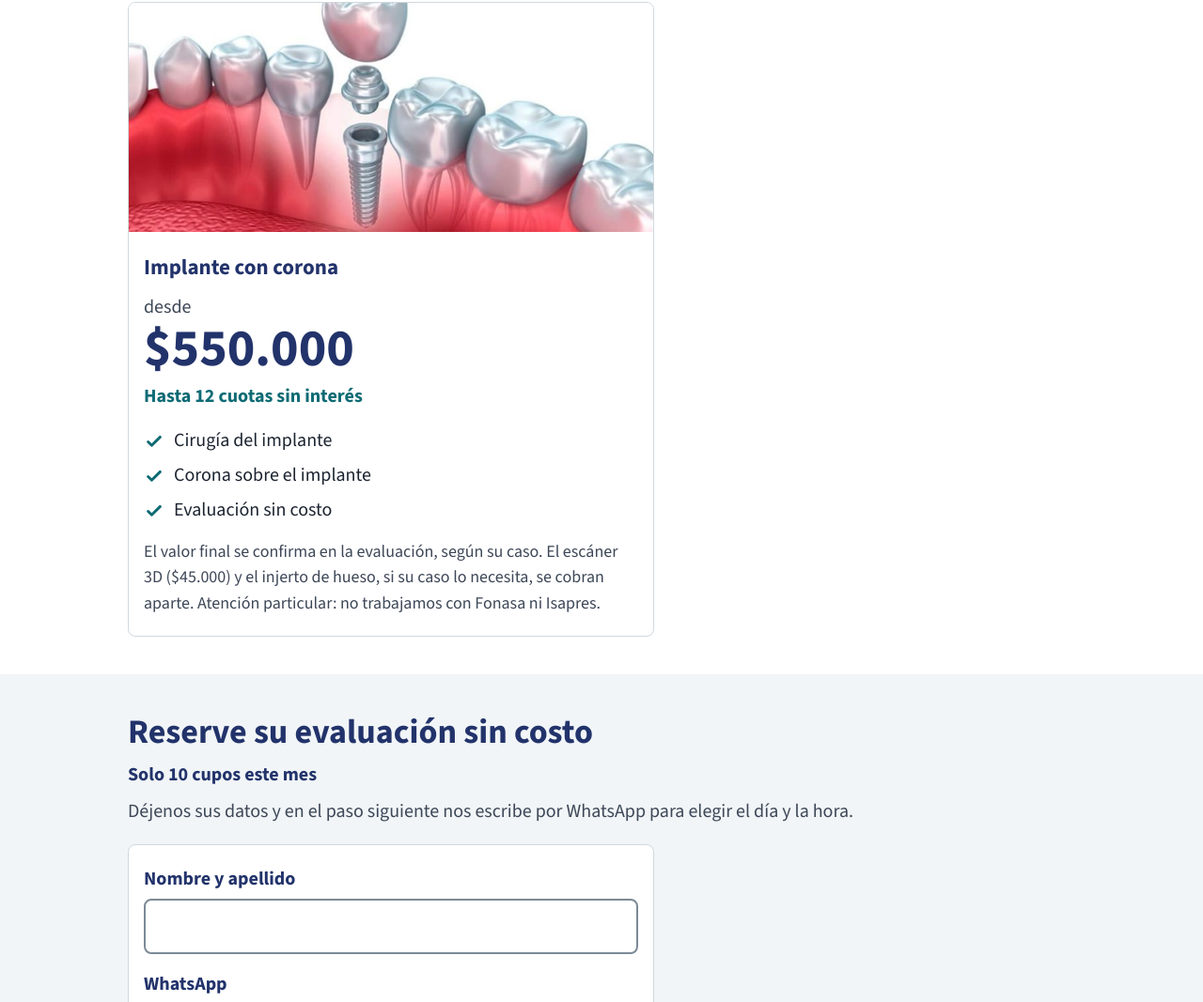
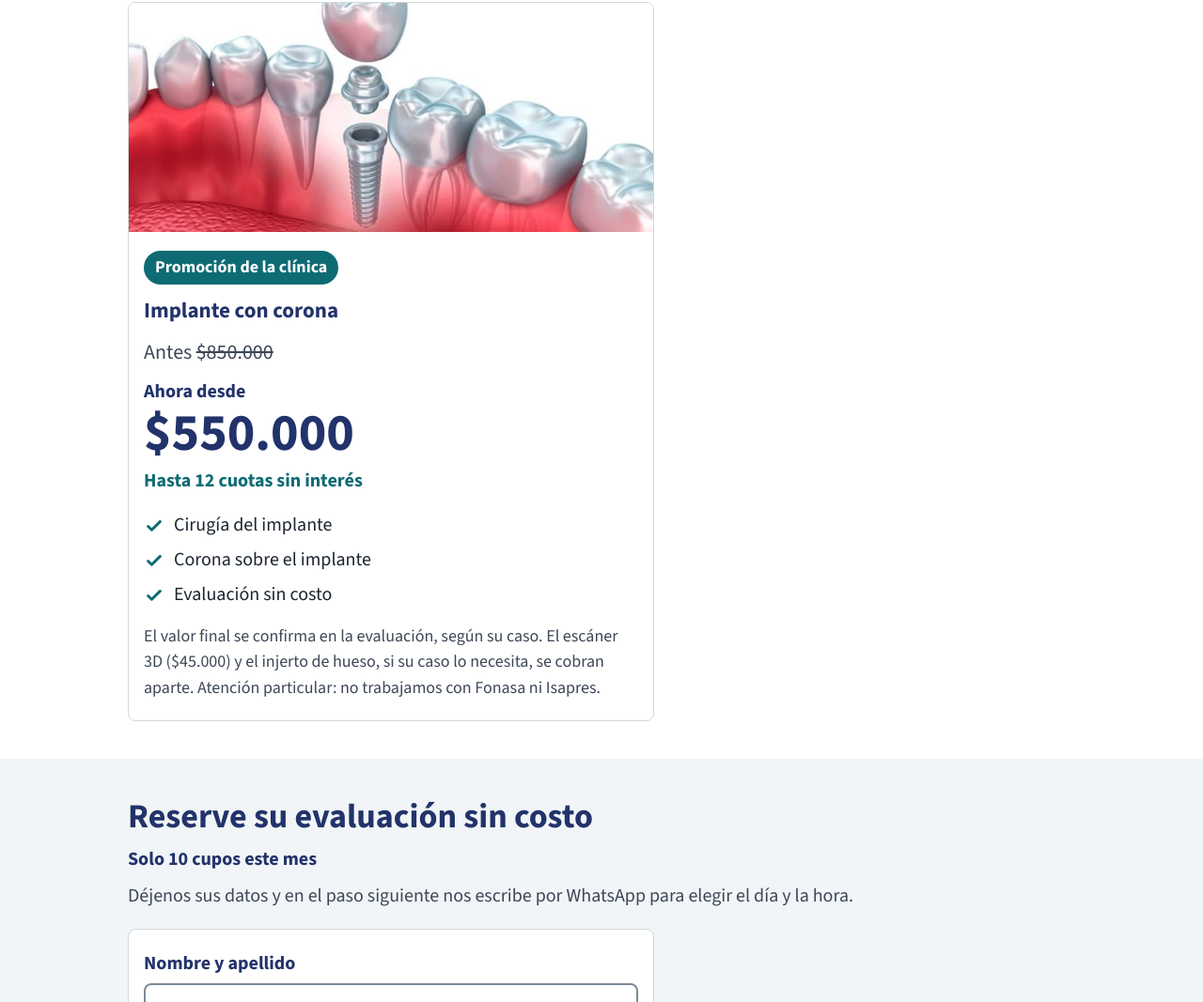
Before and after one commit to lukasconejeros/anpalex-implantes, a plain HTML site: page index.html in a window 1280 px wide. Shown: the part 2647-3714 px from the top of the page at 94% size. Drawn offline with nearby package versions, Linux system fonts and the light colour scheme.

Commit message:
Promoción: antes $850.000, ahora desde $550.000

```diff
--- a/estilos.css
+++ b/estilos.css
@@ -107,6 +107,10 @@ section.gris { background: var(--fondo-2); }
 .precio .cuerpo { padding: 20px 16px; }
 .precio .nombre { font-weight: 700; color: var(--azul); font-size: 23px; margin: 0; }
 .precio .desde { color: var(--suave); margin: 8px 0 0; }
+.precio .promo { display: inline-block; background: var(--boton); color: #fff; font-weight: 700; font-size: 18px; padding: 4px 12px; border-radius: 999px; margin-bottom: 10px; }
+.precio .antes { color: var(--suave); font-size: 22px; margin: 10px 0 0; }
+.precio .antes s { text-decoration-line: line-through; text-decoration-thickness: 2px; }
+.precio .ahora { color: var(--azul); font-weight: 700; }
 .precio .valor { font-size: clamp(46px, 12vw, 56px); font-weight: 800; color: var(--azul); line-height: 1; margin: 0 0 8px; }
 .precio .cuotas { display: block; color: var(--boton); font-weight: 700; }
 .incluye { list-style: none; padding: 0; margin: 16px 0 0; display: grid; gap: 6px; }
--- a/index.html
+++ b/index.html
@@ -4,9 +4,9 @@
   <meta charset="utf-8">
   <meta name="viewport" content="width=device-width, initial-scale=1">
   <title>Implantes dentales en Maipú | Clínica Dental Anpalex</title>
-  <meta name="description" content="Implante con corona desde $550.000, hasta 12 cuotas sin interés y evaluación sin costo. Clínica Dental Anpalex, Av. Los Pajaritos 1395, Maipú.">
+  <meta name="description" content="Promoción: implante con corona antes $850.000, ahora desde $550.000, hasta 12 cuotas sin interés y evaluación sin costo. Clínica Dental Anpalex, Av. Los Pajaritos 1395, Maipú.">
   <meta property="og:title" content="Implantes dentales en Maipú | Clínica Dental Anpalex">
-  <meta property="og:description" content="Evaluación sin costo. Implante con corona desde $550.000, hasta 12 cuotas sin interés.">
+  <meta property="og:description" content="Evaluación sin costo. Promoción: implante con corona antes $850.000, ahora desde $550.000, hasta 12 cuotas sin interés.">
   <meta property="og:image" content="img/implante.jpg">
   <link rel="icon" href="img/logo-anpalex.png">
   <link rel="preconnect" href="https://fonts.googleapis.com">
@@ -132,8 +132,10 @@
       <div class="precio">
         <img src="img/implante.jpg" alt="Implante dental con su corona" width="800" height="444">
         <div class="cuerpo">
+          <span class="promo">Promoción de la clínica</span>
           <p class="nombre">Implante con corona</p>
-          <p class="desde">desde</p>
+          <p class="antes">Antes <s>$850.000</s></p>
+          <p class="desde ahora">Ahora desde</p>
           <div class="valor">$550.000</div>
           <span class="cuotas">Hasta 12 cuotas sin interés</span>
           <ul class="incluye">
```
